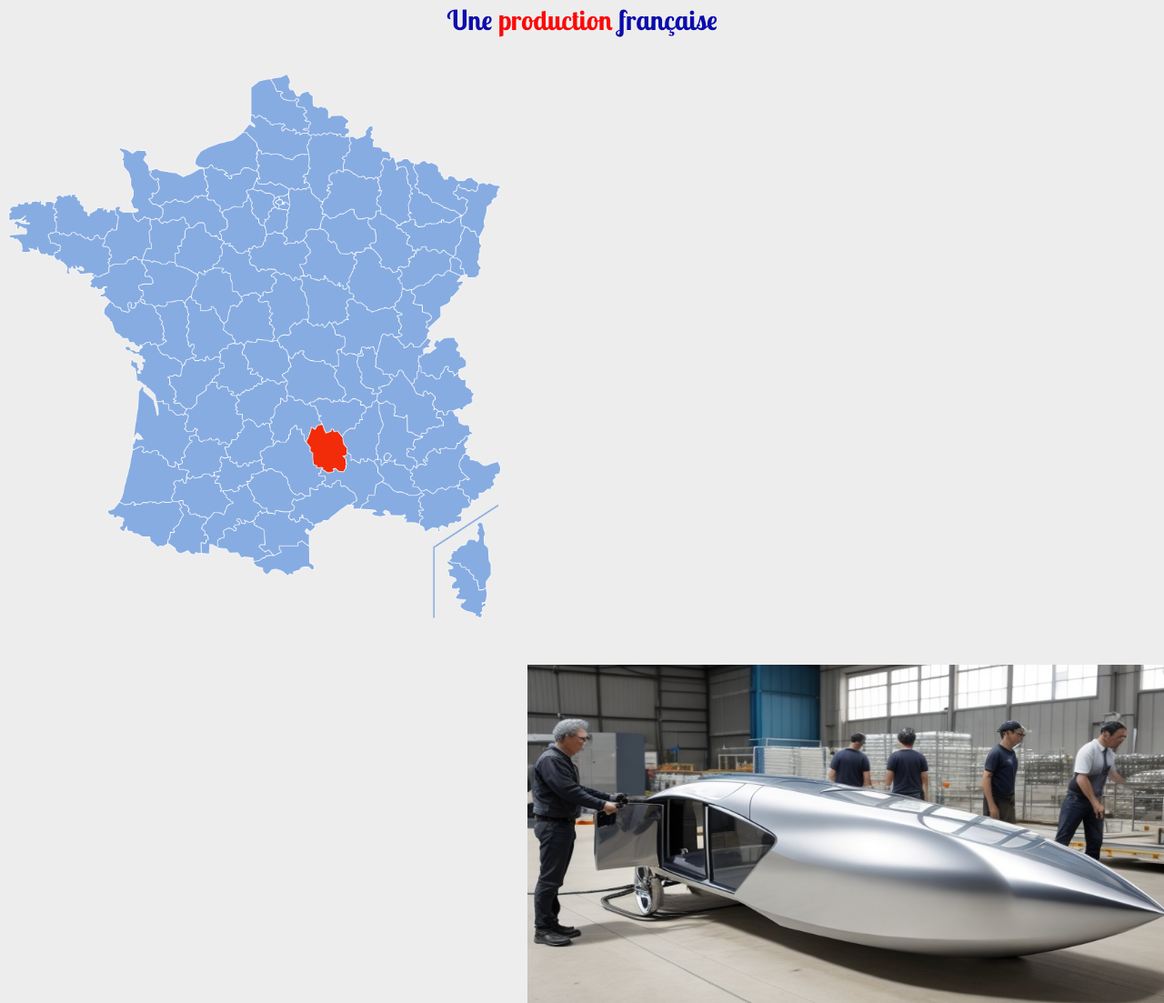
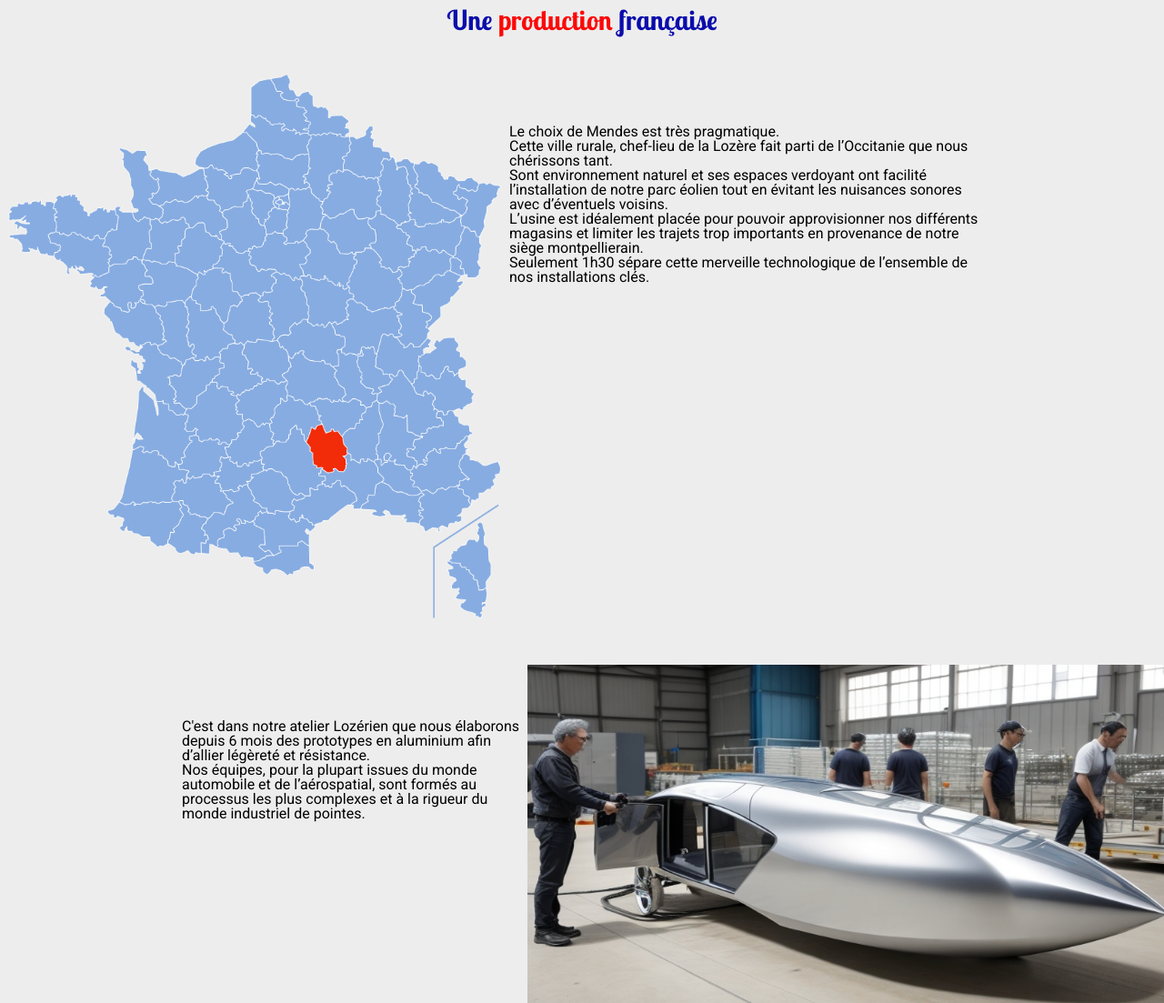
Before and after one commit to Somenae/Projet_Velomobile, a plain HTML site: page LVF/html/usines.html in a window 1280 px wide. Shown: the part 1850-2953 px from the top of the page at 91% size. Drawn offline with Linux system fonts and the light colour scheme; files whose address does not match are found by name.

Commit message:
finalistion des textes

```diff
--- a/LVF/html/usines.html
+++ b/LVF/html/usines.html
@@ -81,17 +81,28 @@
               title="usine de Mendes"
             />
           </div>
-          <div class="content-about-one"></div>
+          <div class="content-about-one">
+            <p>Le choix de Mendes est très pragmatique. <br>
+              Cette ville rurale, chef-lieu de la Lozère fait parti de l’Occitanie que nous chérissons tant. <br>
+              Sont environnement naturel et ses espaces verdoyant ont facilité l’installation de notre parc éolien tout en évitant les nuisances sonores avec d’éventuels voisins. <br>
+              L’usine est idéalement placée pour pouvoir approvisionner nos différents magasins et limiter les trajets trop importants en provenance de notre siège montpellierain. <br>
+              Seulement 1h30 sépare cette merveille technologique de l’ensemble de nos installations clés. <br>
+              </p>
+          </div>
         </div>
         <div class="container-box">
-          <div class="content-about-two"></div>
+          <div class="content-about-two">
+            <p>C'est dans notre atelier Lozérien que nous élaborons depuis 6 mois des prototypes en aluminium afin d’allier légèreté et résistance. <br>
+              Nos équipes, pour la plupart issues du monde automobile et de l’aérospatial, sont formés au processus les plus complexes et à la rigueur du monde industriel de pointes.
+            </p>
+          </div>
           <div class="picture-content-two">
             <img
               src="../assets/imgs/Absolute_Reality_v16_create_un_assembly_line_in_a_factory_manu_0.jpg"
               alt="usine ultra moderne"
               title="usine ultra moderne"
             />
-          </div>
+
         </div>
       </section>
 
```
